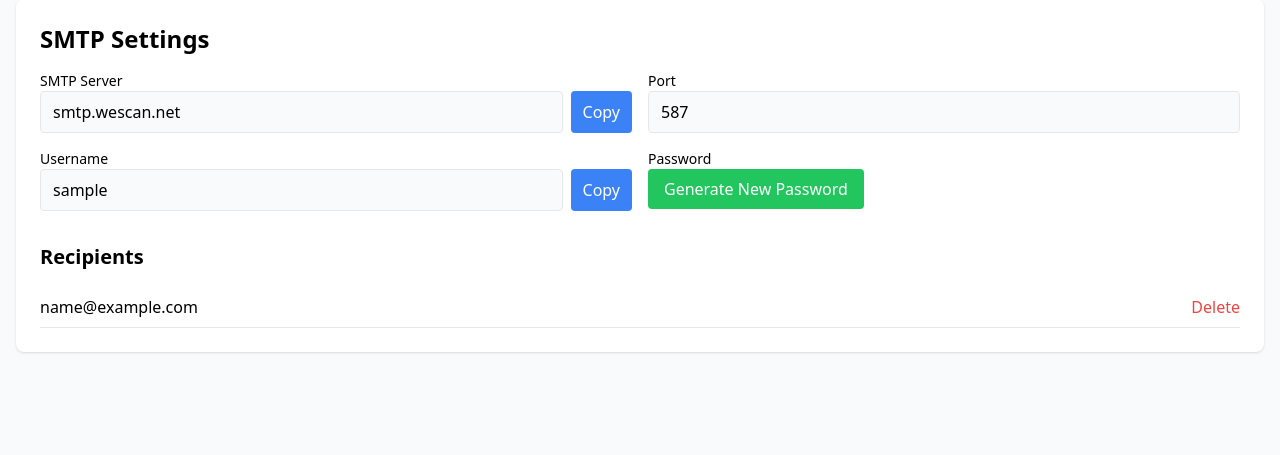
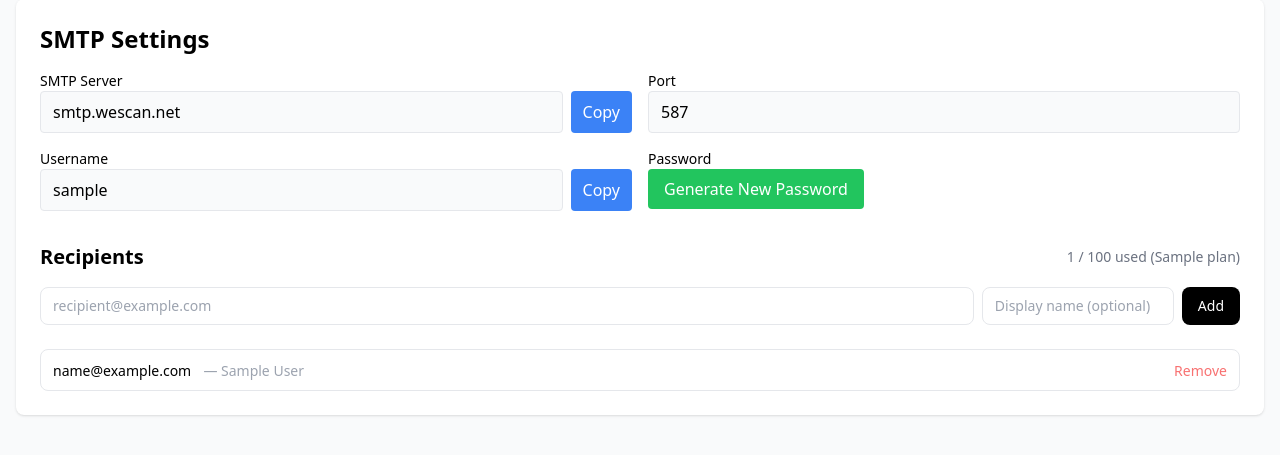
Before and after one commit to xnddzwkf5s-del/WeScan-Net, a Flask app: page /dashboard in a window 1280 px wide. Shown: the part 97-552 px from the top of the page. Run offline with Flask 3, Linux system fonts and the light colour scheme; a user stored in the database is signed in; tables that the repository leaves empty hold one stand-in row (values such as "Sample post"); some libraries are stand-ins or nearby versions.

Commit message:
Dashboard: add recipient form with plan limit, fix missing recipients.html template

```diff
--- a/app/routes/dashboard.py
+++ b/app/routes/dashboard.py
@@ -64,13 +64,7 @@ def manage_recipients():
         db.session.add(recipient)
         db.session.commit()
 
-    recipients = Recipient.query.filter_by(
-        user_id=current_user.id
-    ).all()
-
-    return render_template('dashboard/recipients.html',
-        recipients=recipients
-    )
+    return redirect(url_for('dashboard.index'))
 
 @dashboard.route('/dashboard/recipients/<int:id>/delete', methods=['POST'])
 @login_required
--- a/app/templates/dashboard/index.html
+++ b/app/templates/dashboard/index.html
@@ -49,19 +49,53 @@
         </div>
 
         <div class="mt-8">
-            <h3 class="text-xl font-bold mb-4">Recipients</h3>
-            <div class="space-y-4">
+            <div class="flex justify-between items-center mb-4">
+                <h3 class="text-xl font-bold">Recipients</h3>
+                <span class="text-sm text-gray-500">
+                    {{ recipients|length }} / {{ 5 if user.plan == 'free' else 100 }} used
+                    ({{ user.plan|capitalize }} plan)
+                </span>
+            </div>
+
+            <!-- Add recipient form -->
+            {% if (user.plan == 'free' and recipients|length < 5) or (user.plan != 'free' and recipients|length < 100) %}
+            <form method="POST" action="{{ url_for('dashboard.manage_recipients') }}" class="flex gap-2 mb-6">
+                <input type="email" name="email" placeholder="recipient@example.com" required
+                       class="flex-1 px-3 py-2 border rounded-lg text-sm focus:outline-none focus:ring-2 focus:ring-black">
+                <input type="text" name="name" placeholder="Display name (optional)"
+                       class="w-48 px-3 py-2 border rounded-lg text-sm focus:outline-none focus:ring-2 focus:ring-black">
+                <button type="submit"
+                        class="bg-black text-white px-4 py-2 rounded-lg text-sm hover:bg-gray-800 transition-colors">
+                    Add
+                </button>
+            </form>
+            {% else %}
+            <div class="mb-6 p-3 bg-yellow-50 border border-yellow-200 rounded-lg text-sm text-yellow-800">
+                Recipient limit reached for your plan.
+                {% if user.plan == 'free' %}
+                <a href="/signup.html#pricing" class="underline font-medium">Upgrade to Enterprise</a> for up to 100 recipients.
+                {% endif %}
+            </div>
+            {% endif %}
+
+            <!-- Recipient list -->
+            <div class="space-y-2">
                 {% for recipient in recipients %}
-                <div class="flex justify-between items-center py-2 border-b">
-                    <span>{{ recipient.email }}</span>
-                    <form method="POST" action="{{ url_for('dashboard.delete_recipient', id=recipient.id) }}"
-                          class="inline">
-                        <button type="submit"
-                                class="text-red-500 hover:text-red-700">
-                            Delete
+                <div class="flex justify-between items-center py-2 px-3 border rounded-lg">
+                    <div>
+                        <span class="font-medium text-sm">{{ recipient.email }}</span>
+                        {% if recipient.display_name %}
+                        <span class="text-gray-400 text-sm ml-2">— {{ recipient.display_name }}</span>
+                        {% endif %}
+                    </div>
+                    <form method="POST" action="{{ url_for('dashboard.delete_recipient', id=recipient.id) }}" class="inline">
+                        <button type="submit" class="text-red-400 hover:text-red-600 text-sm">
+                            Remove
                         </button>
                     </form>
                 </div>
+                {% else %}
+                <p class="text-gray-400 text-sm py-4 text-center">No recipients added yet. Add one above.</p>
                 {% endfor %}
             </div>
         </div>
```
